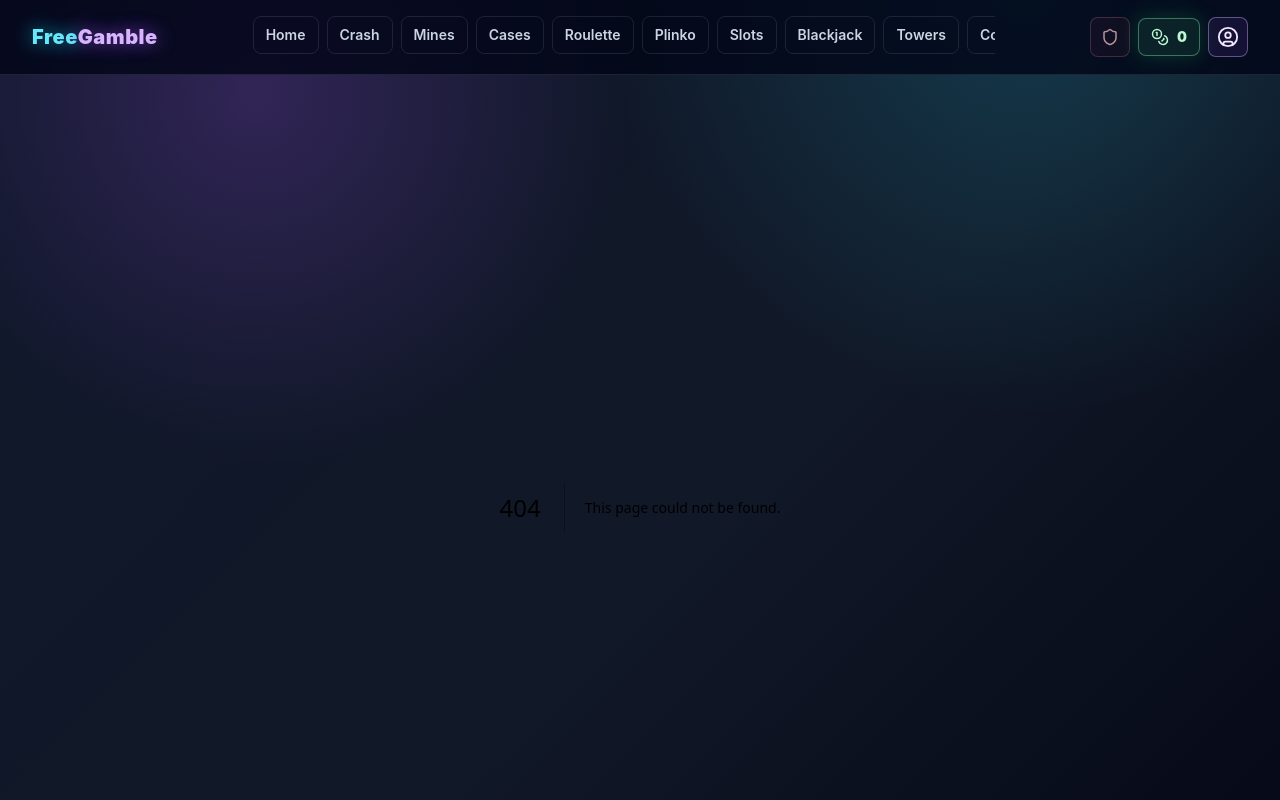
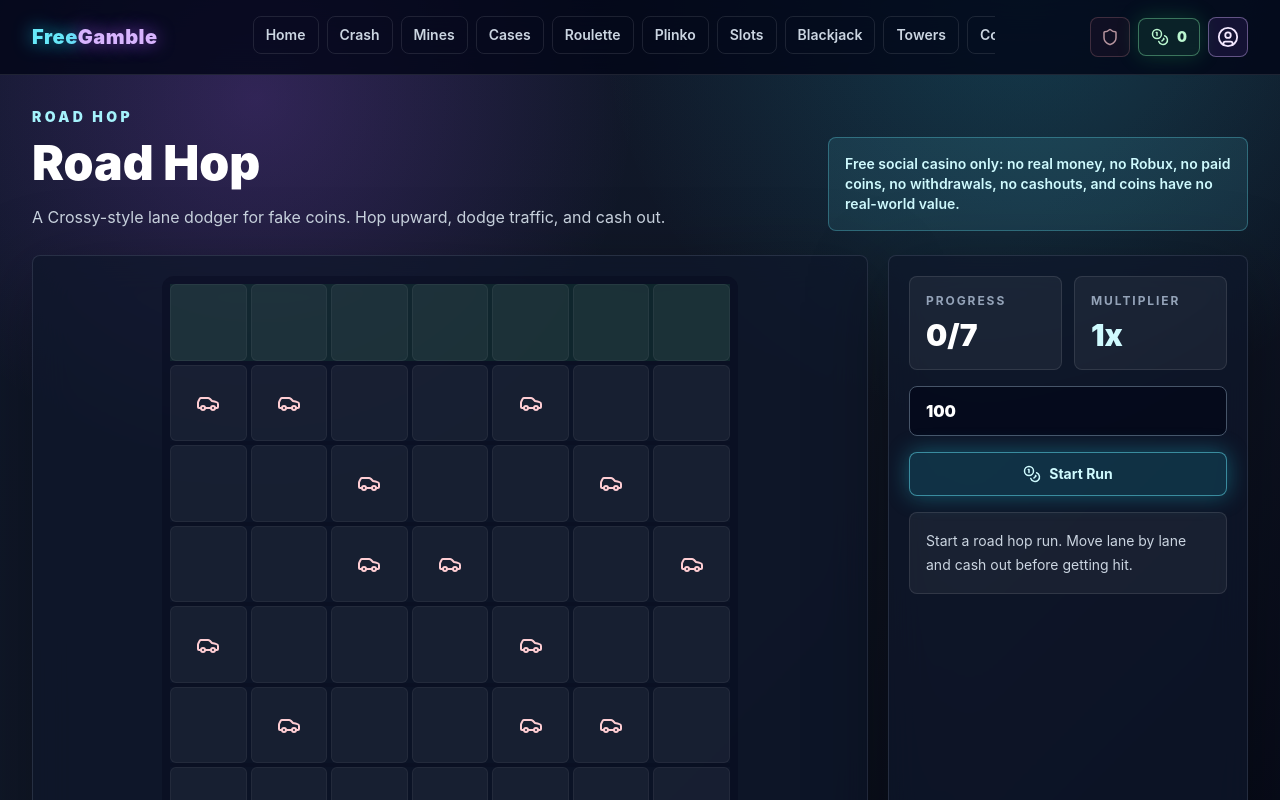
Before and after one commit to a1-lang-cmd/freegamble, a Next.js app: page /roadhop in a window 1280 px wide. Before the commit this address had no page. Shown: the top 800 px of the page. Built offline with nearby package versions, Linux system fonts and the light colour scheme.

Commit message:
Add ten more fake coin games

```diff
--- a/src/app/page.tsx
+++ b/src/app/page.tsx
@@ -1,5 +1,5 @@
 import Link from "next/link";
-import { Archive, ArrowUpDown, Bomb, Circle, CircleDot, Club, Coins, Crosshair, Diamond, Dices, Eraser, Flame, Flag, Gem, Goal, Grid3X3, Hand, Landmark, Orbit, Package, Palette, RadioTower, Rows3, SlidersHorizontal, Sparkles, TrendingUp, Trophy, Waves, Worm } from "lucide-react";
+import { Archive, ArrowUpDown, Bomb, Car, Circle, CircleDot, Club, Coins, Crosshair, Diamond, Dices, Eraser, Flame, Flag, Gem, Goal, Grid3X3, Hand, Landmark, Orbit, Package, Palette, RadioTower, Rows3, SlidersHorizontal, Sparkles, TrendingUp, Trophy, Waves, Worm } from "lucide-react";
 import { DailyReward } from "@/components/DailyReward";
 import { FakeValueNotice } from "@/components/FakeValueNotice";
 import { Card } from "@/components/ui/Card";
@@ -230,6 +230,14 @@ const games = [
     glow: "hover:shadow-green"
   },
   {
+    href: "/roadhop",
+    title: "Road Hop",
+    description: "Hop lanes, dodge traffic, and cash out before getting hit.",
+    icon: Car,
+    color: "text-cyan-200",
+    glow: "hover:shadow-neon"
+  },
+  {
     href: "/leaderboard",
     title: "Leaderboard",
     description: "See the top fake balances across the FreeGamble floor.",
--- /dev/null
+++ b/src/app/roadhop/page.tsx
@@ -0,0 +1,190 @@
+"use client";
+
+import { useEffect, useMemo, useState } from "react";
+import { ArrowDown, ArrowLeft, ArrowRight, ArrowUp, Car, Coins, Rabbit } from "lucide-react";
+import { GameShell } from "@/components/GameShell";
+import { Button } from "@/components/ui/Button";
+import { Card } from "@/components/ui/Card";
+import { addCoins, removeCoins, validateBet } from "@/lib/coins";
+import { cn } from "@/lib/cn";
+
+type GameState = "idle" | "active" | "lost" | "cashed";
+
+const cols = 7;
+const rows = 8;
+const startCol = 3;
+const laneSpeeds = [0, 2, -3, 1, -2, 3, -1, 0];
+
+function laneHazards() {
+  return Array.from({ length: rows }, (_, row) => {
+    if (row === 0 || row === rows - 1) return [];
+    return Array.from({ length: 2 + (row % 2) }, (__, index) => (index * 3 + row) % cols);
+  });
+}
+
+export default function RoadHopPage() {
+  const [bet, setBet] = useState(100);
+  const [activeBet, setActiveBet] = useState(0);
+  const [position, setPosition] = useState({ row: rows - 1, col: startCol });
+  const [hazards, setHazards] = useState<number[][]>(() => laneHazards());
+  const [state, setState] = useState<GameState>("idle");
+  const [bestRow, setBestRow] = useState(rows - 1);
+  const [message, setMessage] = useState("Start a road hop run. Move lane by lane and cash out before getting hit.");
+
+  const progress = rows - 1 - bestRow;
+  const multiplier = useMemo(() => Number((1 + progress * 0.38 + progress ** 1.35 * 0.12).toFixed(2)), [progress]);
+  const payout = Math.floor(activeBet * multiplier);
+
+  const resetBoard = () => {
+    setPosition({ row: rows - 1, col: startCol });
+    setHazards(laneHazards());
+    setBestRow(rows - 1);
+  };
+
+  const start = () => {
+    const check = validateBet(bet);
+    if (!check.ok) {
+      setMessage(check.message);
+      return;
+    }
+
+    removeCoins(check.bet);
+    setActiveBet(check.bet);
+    resetBoard();
+    setState("active");
+    setMessage("Run live. Hop upward, dodge traffic, and cash out after making progress.");
+  };
+
+  const lose = () => {
+    setState("lost");
+    setActiveBet(0);
+    setMessage("Hit by traffic. Fake bet lost.");
+  };
+
+  const win = () => {
+    const finalPayout = Math.floor(activeBet * 6.5);
+    addCoins(finalPayout);
+    setState("cashed");
+    setActiveBet(0);
+    setMessage(`Road cleared. Won ${finalPayout.toLocaleString()} fake coins.`);
+  };
+
+  const move = (rowDelta: number, colDelta: number) => {
+    if (state !== "active") return;
+
+    const next = {
+      row: Math.max(0, Math.min(rows - 1, position.row + rowDelta)),
+      col: Math.max(0, Math.min(cols - 1, position.col + colDelta))
+    };
+    setPosition(next);
+    setBestRow((current) => Math.min(current, next.row));
+
+    if (hazards[next.row]?.includes(next.col)) {
+      lose();
+      return;
+    }
+
+    if (next.row === 0) {
+      win();
+      return;
+    }
+
+    const nextProgress = rows - 1 - Math.min(bestRow, next.row);
+    setMessage(`Safe hop. Current cashout: ${Math.floor(activeBet * (1 + nextProgress * 0.38 + nextProgress ** 1.35 * 0.12)).toLocaleString()} fake coins.`);
+  };
+
+  const cashOut = () => {
+    if (state !== "active" || progress === 0) return;
+    addCoins(payout);
+    setState("cashed");
+    setActiveBet(0);
+    setMessage(`Cashed out ${payout.toLocaleString()} fake coins at ${multiplier}x.`);
+  };
+
+  useEffect(() => {
+    if (state !== "active") return;
+
+    const interval = window.setInterval(() => {
+      setHazards((current) =>
+        current.map((lane, row) => lane.map((col) => ((col + laneSpeeds[row]) % cols + cols) % cols))
+      );
+    }, 900);
+
+    return () => window.clearInterval(interval);
+  }, [state]);
+
+  useEffect(() => {
+    if (state !== "active") return;
+    if (hazards[position.row]?.includes(position.col)) {
+      lose();
+    }
+    // eslint-disable-next-line react-hooks/exhaustive-deps
+  }, [hazards]);
+
+  useEffect(() => {
+    const onKey = (event: KeyboardEvent) => {
+      if (event.key === "ArrowUp" || event.key.toLowerCase() === "w") move(-1, 0);
+      if (event.key === "ArrowDown" || event.key.toLowerCase() === "s") move(1, 0);
+      if (event.key === "ArrowLeft" || event.key.toLowerCase() === "a") move(0, -1);
+      if (event.key === "ArrowRight" || event.key.toLowerCase() === "d") move(0, 1);
+    };
+
+    window.addEventListener("keydown", onKey);
+    return () => window.removeEventListener("keydown", onKey);
+  });
+
+  return (
+    <GameShell eyebrow="Road Hop" title="Road Hop" description="A Crossy-style lane dodger for fake coins. Hop upward, dodge traffic, and cash out.">
+      <div className="grid min-w-0 gap-5 lg:grid-cols-[minmax(0,1fr)_360px]">
+        <Card className="overflow-hidden bg-[#252e63]/90">
+          <div className="mx-auto grid w-full max-w-xl gap-1 rounded-xl bg-slate-950/30 p-2">
+            {Array.from({ length: rows }).map((_, row) => (
+              <div key={row} className={cn("grid grid-cols-7 gap-1", row === 0 || row === rows - 1 ? "bg-green-400/10" : "bg-slate-900/50")}>
+                {Array.from({ length: cols }).map((__, col) => {
+                  const player = position.row === row && position.col === col;
+                  const hazard = hazards[row]?.includes(col);
+                  return (
+                    <div key={`${row}-${col}`} className="grid aspect-square place-items-center rounded-md border border-white/5 bg-white/5">
+                      {player ? <Rabbit className="text-cyan-100" /> : hazard ? <Car className="text-rose-200" /> : null}
+                    </div>
+                  );
+                })}
+              </div>
+            ))}
+          </div>
+        </Card>
+
+        <Card className="space-y-4">
+          <div className="grid grid-cols-2 gap-3">
+            <div className="rounded-lg border border-white/10 bg-white/5 p-4">
+              <p className="text-xs font-bold uppercase tracking-[0.16em] text-slate-400">Progress</p>
+              <p className="mt-2 text-3xl font-black text-white">{progress}/{rows - 1}</p>
+            </div>
+            <div className="rounded-lg border border-white/10 bg-white/5 p-4">
+              <p className="text-xs font-bold uppercase tracking-[0.16em] text-slate-400">Multiplier</p>
+              <p className="mt-2 text-3xl font-black text-cyan-100">{multiplier}x</p>
+            </div>
+          </div>
+          <input type="number" min={1} value={bet} disabled={state === "active"} onChange={(event) => setBet(Math.max(1, Number(event.target.value) || 1))} className="w-full rounded-lg border border-slate-600 bg-slate-950/70 px-4 py-3 font-black text-white outline-none focus:border-cyan-300" />
+
+          {state !== "active" ? (
+            <Button onClick={start} className="w-full"><Coins size={18} /> Start Run</Button>
+          ) : (
+            <>
+              <div className="mx-auto grid max-w-44 grid-cols-3 gap-2">
+                <span />
+                <button onClick={() => move(-1, 0)} className="grid h-12 place-items-center rounded-lg border border-cyan-300/30 bg-cyan-300/10 text-cyan-100"><ArrowUp /></button>
+                <span />
+                <button onClick={() => move(0, -1)} className="grid h-12 place-items-center rounded-lg border border-cyan-300/30 bg-cyan-300/10 text-cyan-100"><ArrowLeft /></button>
+                <button onClick={() => move(1, 0)} className="grid h-12 place-items-center rounded-lg border border-cyan-300/30 bg-cyan-300/10 text-cyan-100"><ArrowDown /></button>
+                <button onClick={() => move(0, 1)} className="grid h-12 place-items-center rounded-lg border border-cyan-300/30 bg-cyan-300/10 text-cyan-100"><ArrowRight /></button>
+              </div>
+              <Button onClick={cashOut} disabled={progress === 0} variant="secondary" className="w-full">Cash Out</Button>
+            </>
+          )}
+          <p className="rounded-lg border border-white/10 bg-white/5 p-4 text-sm leading-6 text-slate-300">{message}</p>
+        </Card>
+      </div>
+    </GameShell>
+  );
+}
--- a/src/components/Navbar.tsx
+++ b/src/components/Navbar.tsx
@@ -35,6 +35,7 @@ const links = [
   { href: "/colorpick", label: "Color Pick" },
   { href: "/laser", label: "Laser" },
   { href: "/racer", label: "Racer" },
+  { href: "/roadhop", label: "Road Hop" },
   { href: "/leaderboard", label: "Leaderboard" }
 ];
 
```
